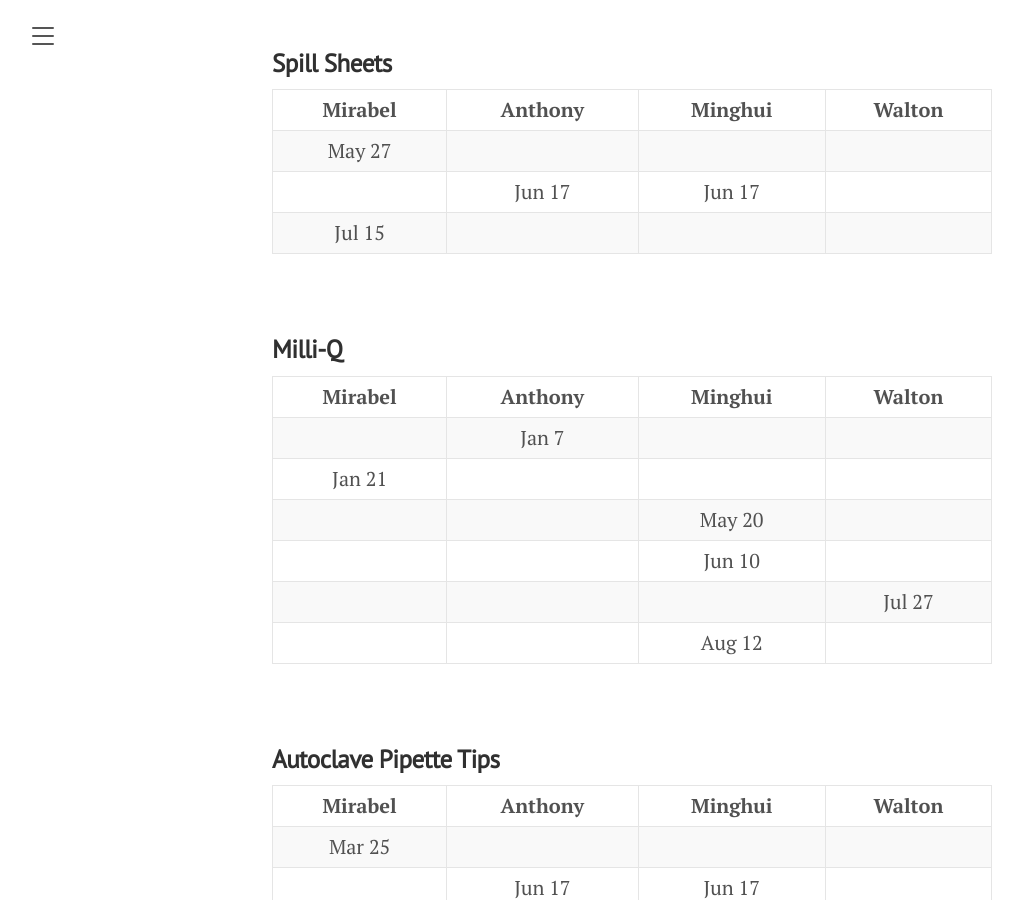
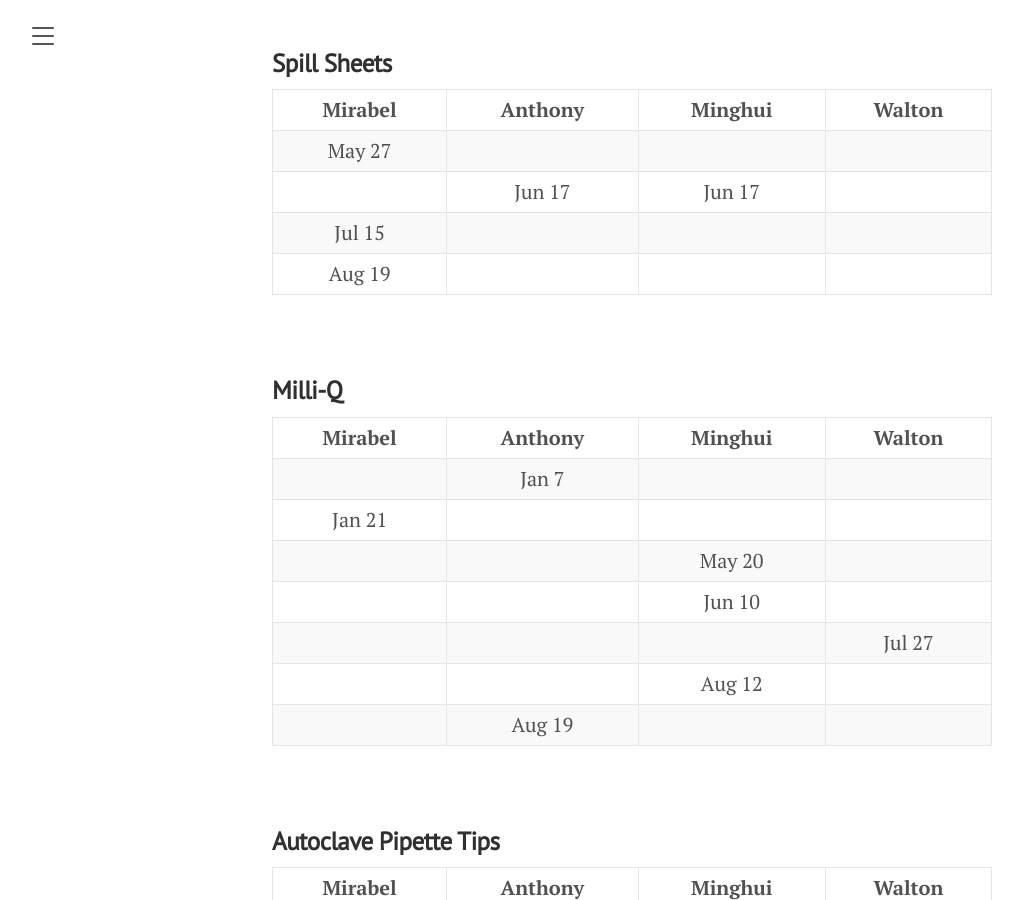
Before and after one commit to horsmanlab/horsmanlab.github.io, a Jekyll site: the page built from duties.md, in a window 1280 px wide and 900 px high, scrolled down 1709 px. Shown: the whole window, without its empty margins (8-1031 px from the left). Built offline with Jekyll 4.4.1, drawn with Linux system fonts in a browser that asks for light colours.

Commit message:
Aug 19 update

```diff
--- a/duties.md
+++ b/duties.md
@@ -88,6 +88,12 @@ title: Duties
       <td align="center"></td>
       <td align="center"></td>
     </tr>
+    <tr>
+      <td align="center">Aug 19</td>
+      <td align="center"></td>
+      <td align="center"></td>
+      <td align="center"></td>
+    </tr>
     </tbody>
   </table>
 <br/>
@@ -138,6 +144,12 @@ title: Duties
       <td align="center"></td>
       <td align="center"></td>
       <td align="center">Aug 12</td>
+      <td align="center"></td>
+    </tr>
+    <tr>
+      <td align="center"></td>
+      <td align="center">Aug 19</td>
+      <td align="center"></td>
       <td align="center"></td>
     </tr>
     </tbody>
@@ -287,6 +299,13 @@ title: Duties
       <td align="center"></td>
       <td align="center">&#x2714;</td>
     </tr>
+    <tr>
+      <td align="center">Aug 19</td>
+      <td align="center"></td>
+      <td align="center"></td>
+      <td align="center">&#x2714;</td>
+      <td align="center"></td>
+    </tr>
     </tbody>
   </table>
 <br/>
```
Also changed, not shown: 3 other files.
